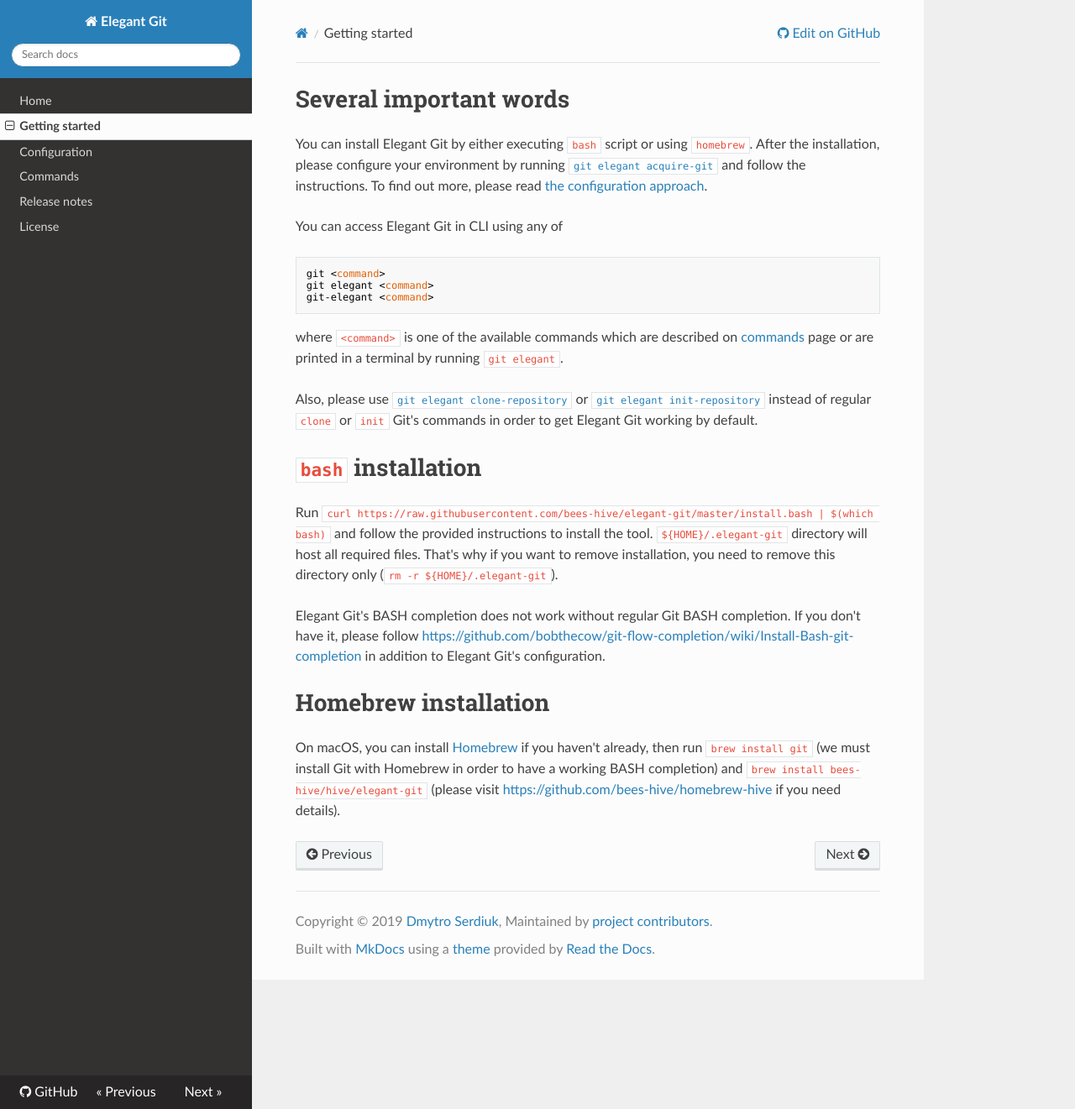
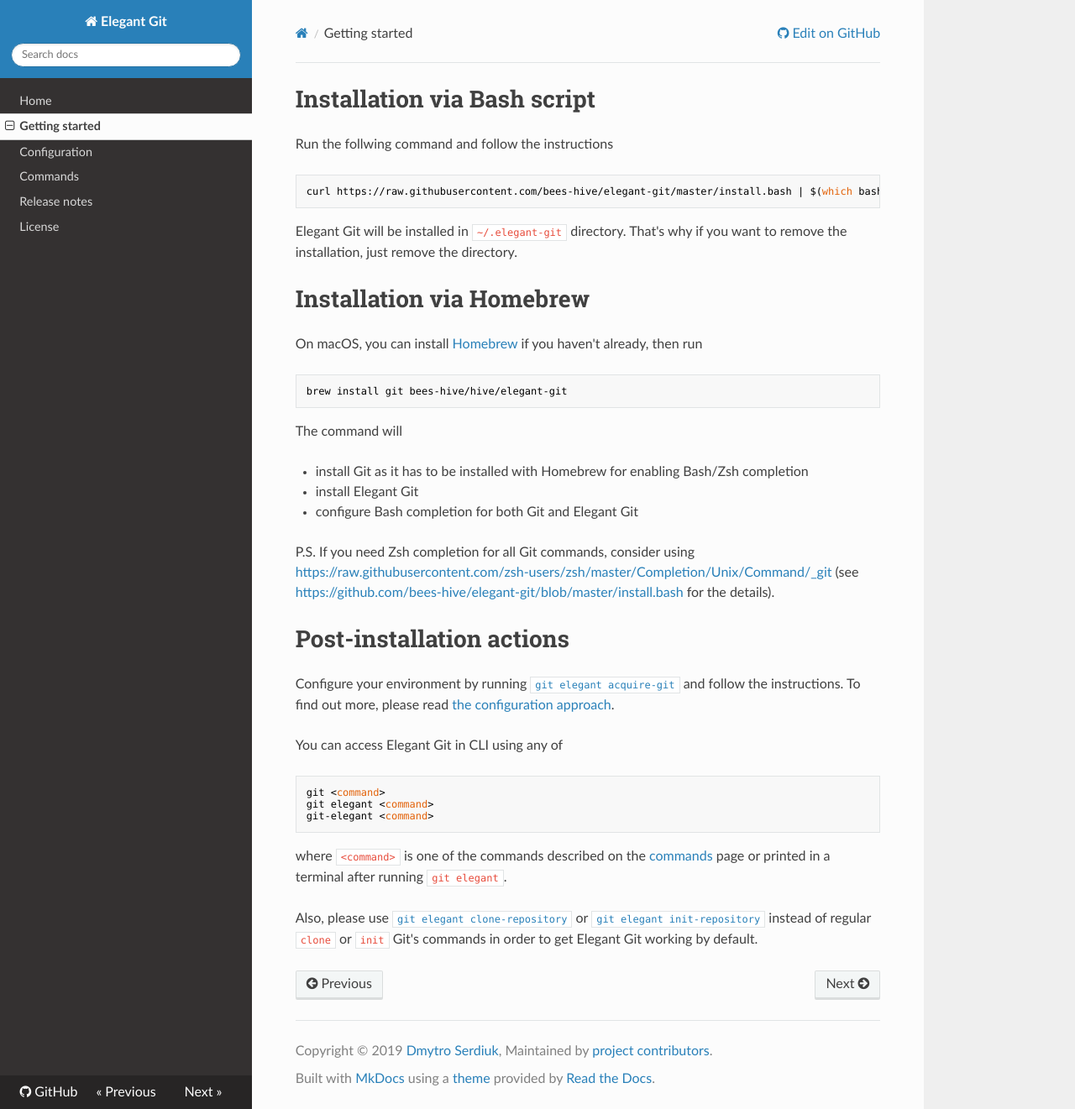
Before and after one commit to bees-hive/elegant-git, an MkDocs documentation site: the page built from docs/getting-started.md, in a window 1280 px wide and 1321 px high. Shown: the whole window at 84% size. Built offline with MkDocs 1.6.1, drawn with Linux system fonts in a browser that asks for light colours; nearby versions of some CDN libraries.

Commit message:
Add Zsh completion
Zsh completion is available in `completions/_git-elegant` file. It's
configured to complete `git-elegant` command and `git` command (as the
Git aliases need to have completion also).

The installation script displays instructions for installation both Bash
and Zsh completion as well as some recommendations.

Also, Getting Started document has a significant update:
- it starts from the installation and ends post-steps
- the instructions are shorter now
- completion recommendations are moved to the installation script

#230

````diff
--- a/docs/getting-started.md
+++ b/docs/getting-started.md
@@ -1,8 +1,31 @@
-# Several important words
-You can install Elegant Git by either executing `bash` script or using `homebrew`. After the
-installation, please configure your environment by running
-[`git elegant acquire-git`](commands.md#acquire-git) and follow the instructions. To find out more,
-please read [the configuration approach](configuration.md).
+# Installation via Bash script
+Run the follwing command and follow the instructions
+```bash
+curl https://raw.githubusercontent.com/bees-hive/elegant-git/master/install.bash | $(which bash)
+```
+
+Elegant Git will be installed in `~/.elegant-git` directory. That's why if you want to remove
+the installation, just remove the directory.
+
+# Installation via Homebrew
+On macOS, you can install [Homebrew](https://brew.sh/) if you haven't already, then run
+```
+brew install git bees-hive/hive/elegant-git
+```
+The command will
+
+- install Git as it has to be installed with Homebrew for enabling Bash/Zsh completion
+- install Elegant Git
+- configure Bash completion for both Git and Elegant Git
+
+P.S. If you need Zsh completion for all Git commands, consider using
+<https://raw.githubusercontent.com/zsh-users/zsh/master/Completion/Unix/Command/_git>
+(see <https://github.com/bees-hive/elegant-git/blob/master/install.bash> for the details).
+
+# Post-installation actions
+Configure your environment by running [`git elegant acquire-git`](commands.md#acquire-git)
+and follow the instructions. To find out more, please read
+[the configuration approach](configuration.md).
 
 You can access Elegant Git in CLI using any of
 ```bash
@@ -10,25 +33,9 @@ git <command>
 git elegant <command>
 git-elegant <command>
 ```
-where `<command>` is one of the available commands which are described on [commands](commands.md)
-page or are printed in a terminal by running `git elegant`.
+where `<command>` is one of the commands described on the [commands](commands.md) page or
+printed in a terminal after running `git elegant`.
 
 Also, please use [`git elegant clone-repository`](commands.md#clone-repository) or
 [`git elegant init-repository`](commands.md#init-repository) instead of regular `clone` or `init`
 Git's commands in order to get Elegant Git working by default.
-
-# `bash` installation
-Run `curl https://raw.githubusercontent.com/bees-hive/elegant-git/master/install.bash | $(which bash)`
-and follow the provided instructions to install the tool. `${HOME}/.elegant-git` directory will host
-all required files. That's why if you want to remove installation, you need to remove this directory
-only (`rm -r ${HOME}/.elegant-git`).
-
-Elegant Git's BASH completion does not work without regular Git BASH completion. If you don't have
-it, please follow <https://github.com/bobthecow/git-flow-completion/wiki/Install-Bash-git-completion>
-in addition to Elegant Git's configuration.
-
-# Homebrew installation
-On macOS, you can install [Homebrew](https://brew.sh/) if you haven't already, then run
-`brew install git` (we must install Git with Homebrew in order to have a working BASH completion)
-and `brew install bees-hive/hive/elegant-git` (please visit
-<https://github.com/bees-hive/homebrew-hive> if you need details).
````
Also changed, not shown: 2 other files.
